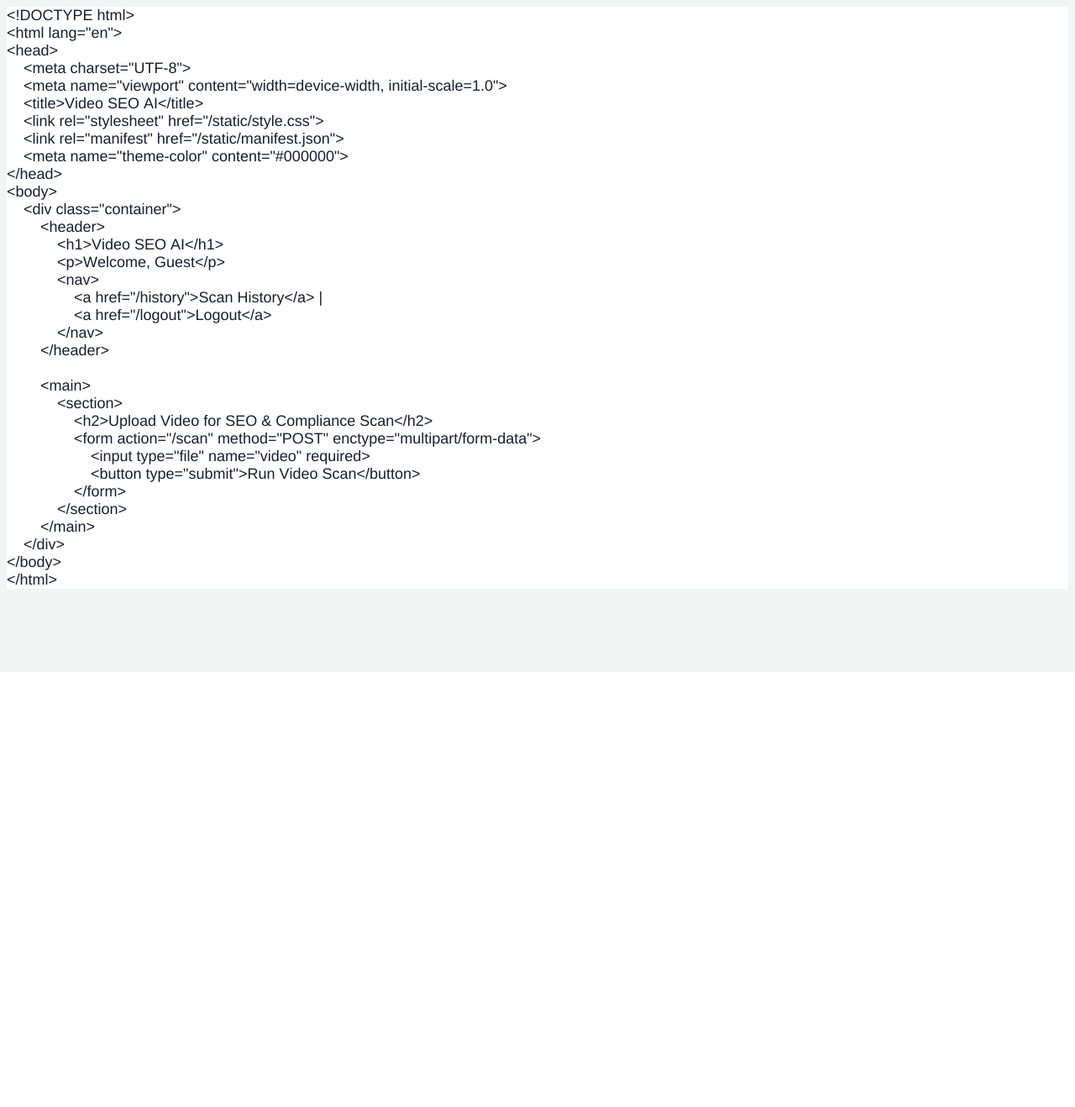
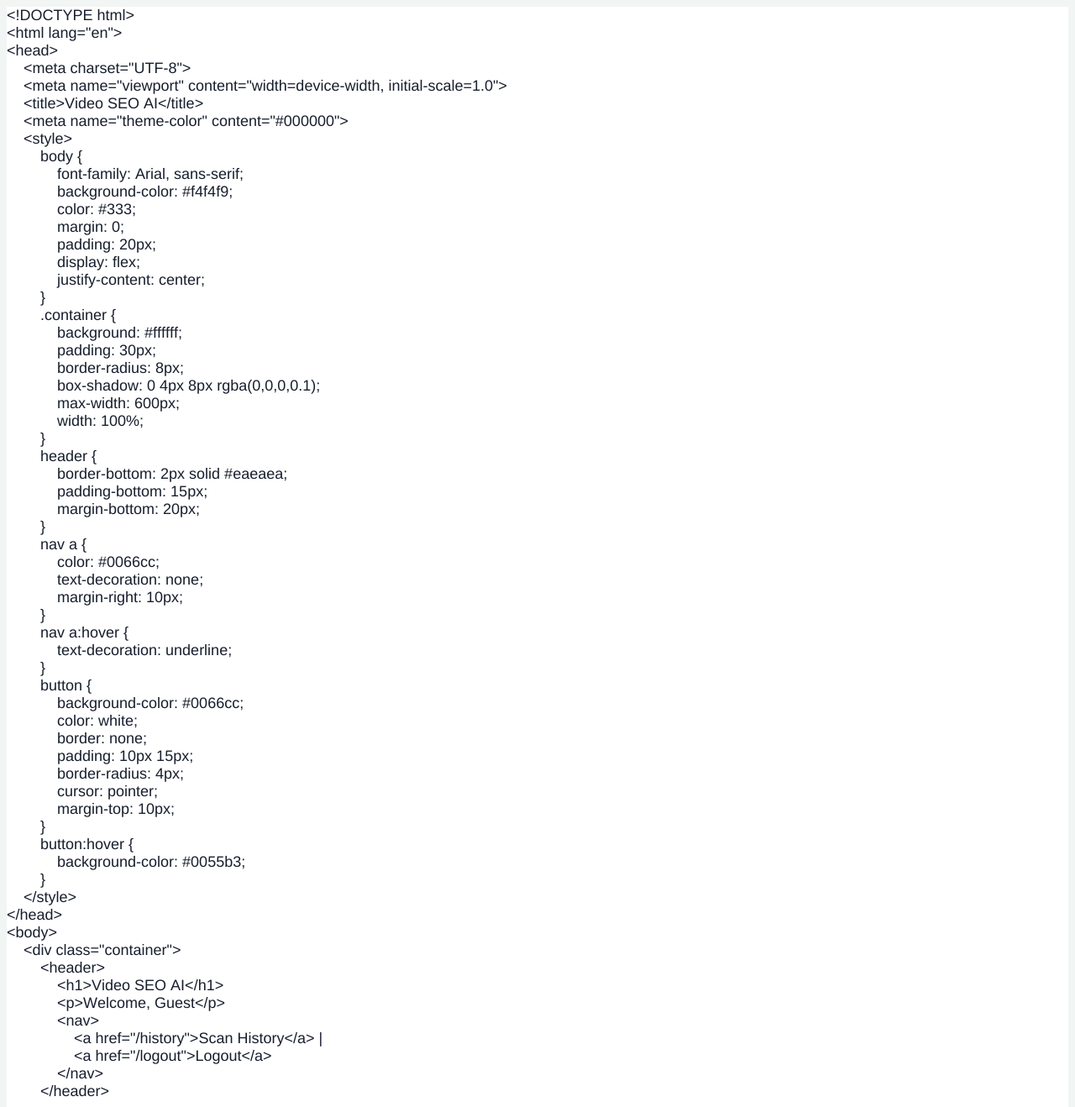
Before and after one commit to avinronald34-cell/video-seo-ai, a Flask app: page / in a window 1280 px wide. Shown: the top 1318 px of the page at 84% size. Before the commit the page ends 800 px from the top, so only its background shows below. Run offline with Flask 3, Linux system fonts and the light colour scheme.

Commit message:
embed css directly into template to bypass static routing issues on render

```diff
--- a/templates/index.html
+++ b/templates/index.html
@@ -20,9 +20,51 @@
 <p class="p1"><span class="s1"><span class="Apple-converted-space">    </span>&lt;meta charset="UTF-8"&gt;</span></p>
 <p class="p1"><span class="s1"><span class="Apple-converted-space">    </span>&lt;meta name="viewport" content="width=device-width, initial-scale=1.0"&gt;</span></p>
 <p class="p1"><span class="s1"><span class="Apple-converted-space">    </span>&lt;title&gt;Video SEO AI&lt;/title&gt;</span></p>
-<p class="p1"><span class="s1"><span class="Apple-converted-space">    </span>&lt;link rel="stylesheet" href="{{ url_for('static', filename='style.css') }}"&gt;</span></p>
-<p class="p1"><span class="s1"><span class="Apple-converted-space">    </span>&lt;link rel="manifest" href="{{ url_for('static', filename='manifest.json') }}"&gt;</span></p>
 <p class="p1"><span class="s1"><span class="Apple-converted-space">    </span>&lt;meta name="theme-color" content="#000000"&gt;</span></p>
+<p class="p1"><span class="s1"><span class="Apple-converted-space">    </span>&lt;style&gt;</span></p>
+<p class="p1"><span class="s1"><span class="Apple-converted-space">        </span>body {</span></p>
+<p class="p1"><span class="s1"><span class="Apple-converted-space">            </span>font-family: Arial, sans-serif;</span></p>
+<p class="p1"><span class="s1"><span class="Apple-converted-space">            </span>background-color: #f4f4f9;</span></p>
+<p class="p1"><span class="s1"><span class="Apple-converted-space">            </span>color: #333;</span></p>
+<p class="p1"><span class="s1"><span class="Apple-converted-space">            </span>margin: 0;</span></p>
+<p class="p1"><span class="s1"><span class="Apple-converted-space">            </span>padding: 20px;</span></p>
+<p class="p1"><span class="s1"><span class="Apple-converted-space">            </span>display: flex;</span></p>
+<p class="p1"><span class="s1"><span class="Apple-converted-space">            </span>justify-content: center;</span></p>
+<p class="p1"><span class="s1"><span class="Apple-converted-space">        </span>}</span></p>
+<p class="p1"><span class="s1"><span class="Apple-converted-space">        </span>.container {</span></p>
+<p class="p1"><span class="s1"><span class="Apple-converted-space">            </span>background: #ffffff;</span></p>
+<p class="p1"><span class="s1"><span class="Apple-converted-space">            </span>padding: 30px;</span></p>
+<p class="p1"><span class="s1"><span class="Apple-converted-space">            </span>border-radius: 8px;</span></p>
+<p class="p1"><span class="s1"><span class="Apple-converted-space">            </span>box-shadow: 0 4px 8px rgba(0,0,0,0.1);</span></p>
+<p class="p1"><span class="s1"><span class="Apple-converted-space">            </span>max-width: 600px;</span></p>
+<p class="p1"><span class="s1"><span class="Apple-converted-space">            </span>width: 100%;</span></p>
+<p class="p1"><span class="s1"><span class="Apple-converted-space">        </span>}</span></p>
+<p class="p1"><span class="s1"><span class="Apple-converted-space">        </span>header {</span></p>
+<p class="p1"><span class="s1"><span class="Apple-converted-space">            </span>border-bottom: 2px solid #eaeaea;</span></p>
+<p class="p1"><span class="s1"><span class="Apple-converted-space">            </span>padding-bottom: 15px;</span></p>
+<p class="p1"><span class="s1"><span class="Apple-converted-space">            </span>margin-bottom: 20px;</span></p>
+<p class="p1"><span class="s1"><span class="Apple-converted-space">        </span>}</span></p>
+<p class="p1"><span class="s1"><span class="Apple-converted-space">        </span>nav a {</span></p>
+<p class="p1"><span class="s1"><span class="Apple-converted-space">            </span>color: #0066cc;</span></p>
+<p class="p1"><span class="s1"><span class="Apple-converted-space">            </span>text-decoration: none;</span></p>
+<p class="p1"><span class="s1"><span class="Apple-converted-space">            </span>margin-right: 10px;</span></p>
+<p class="p1"><span class="s1"><span class="Apple-converted-space">        </span>}</span></p>
+<p class="p1"><span class="s1"><span class="Apple-converted-space">        </span>nav a:hover {</span></p>
+<p class="p1"><span class="s1"><span class="Apple-converted-space">            </span>text-decoration: underline;</span></p>
+<p class="p1"><span class="s1"><span class="Apple-converted-space">        </span>}</span></p>
+<p class="p1"><span class="s1"><span class="Apple-converted-space">        </span>button {</span></p>
+<p class="p1"><span class="s1"><span class="Apple-converted-space">            </span>background-color: #0066cc;</span></p>
+<p class="p1"><span class="s1"><span class="Apple-converted-space">            </span>color: white;</span></p>
+<p class="p1"><span class="s1"><span class="Apple-converted-space">            </span>border: none;</span></p>
+<p class="p1"><span class="s1"><span class="Apple-converted-space">            </span>padding: 10px 15px;</span></p>
+<p class="p1"><span class="s1"><span class="Apple-converted-space">            </span>border-radius: 4px;</span></p>
+<p class="p1"><span class="s1"><span class="Apple-converted-space">            </span>cursor: pointer;</span></p>
+<p class="p1"><span class="s1"><span class="Apple-converted-space">            </span>margin-top: 10px;</span></p>
+<p class="p1"><span class="s1"><span class="Apple-converted-space">        </span>}</span></p>
+<p class="p1"><span class="s1"><span class="Apple-converted-space">        </span>button:hover {</span></p>
+<p class="p1"><span class="s1"><span class="Apple-converted-space">            </span>background-color: #0055b3;</span></p>
+<p class="p1"><span class="s1"><span class="Apple-converted-space">        </span>}</span></p>
+<p class="p1"><span class="s1"><span class="Apple-converted-space">    </span>&lt;/style&gt;</span></p>
 <p class="p1"><span class="s1">&lt;/head&gt;</span></p>
 <p class="p1"><span class="s1">&lt;body&gt;</span></p>
 <p class="p1"><span class="s1"><span class="Apple-converted-space">    </span>&lt;div class="container"&gt;</span></p>
```
